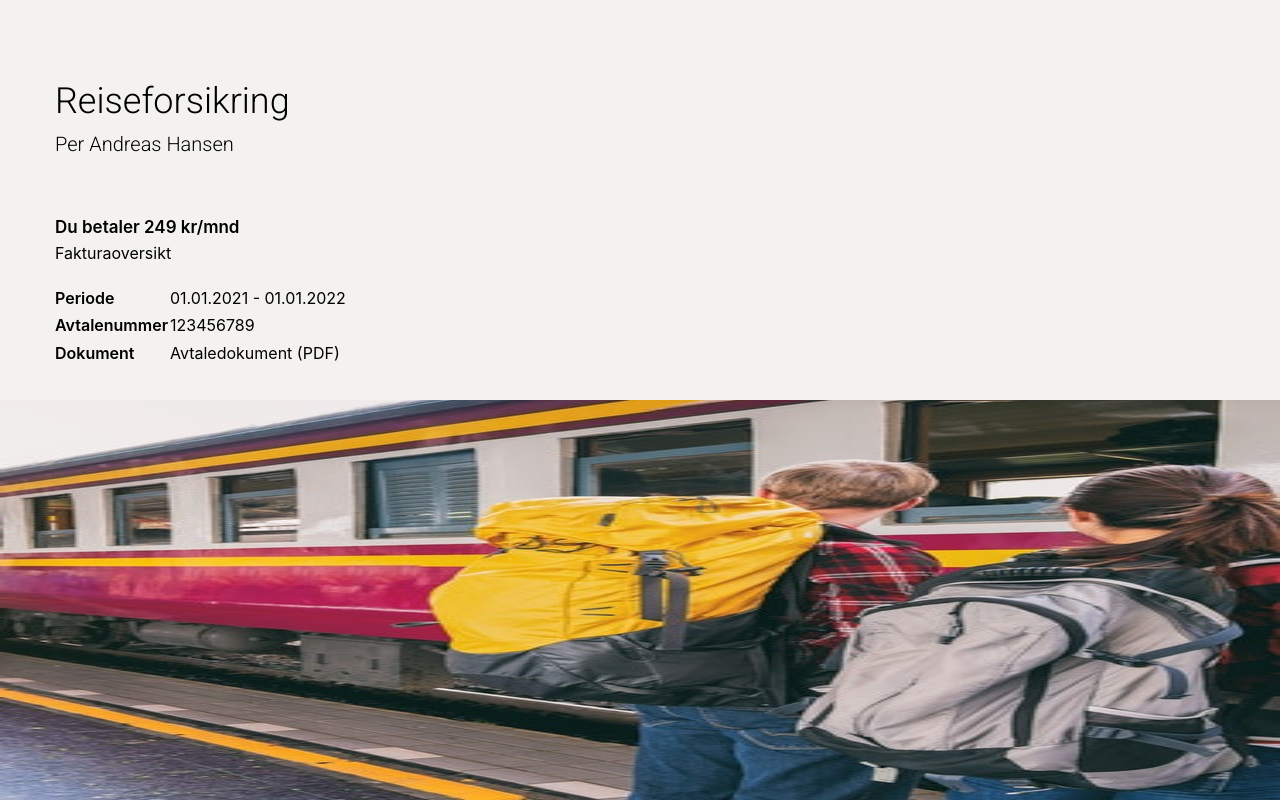
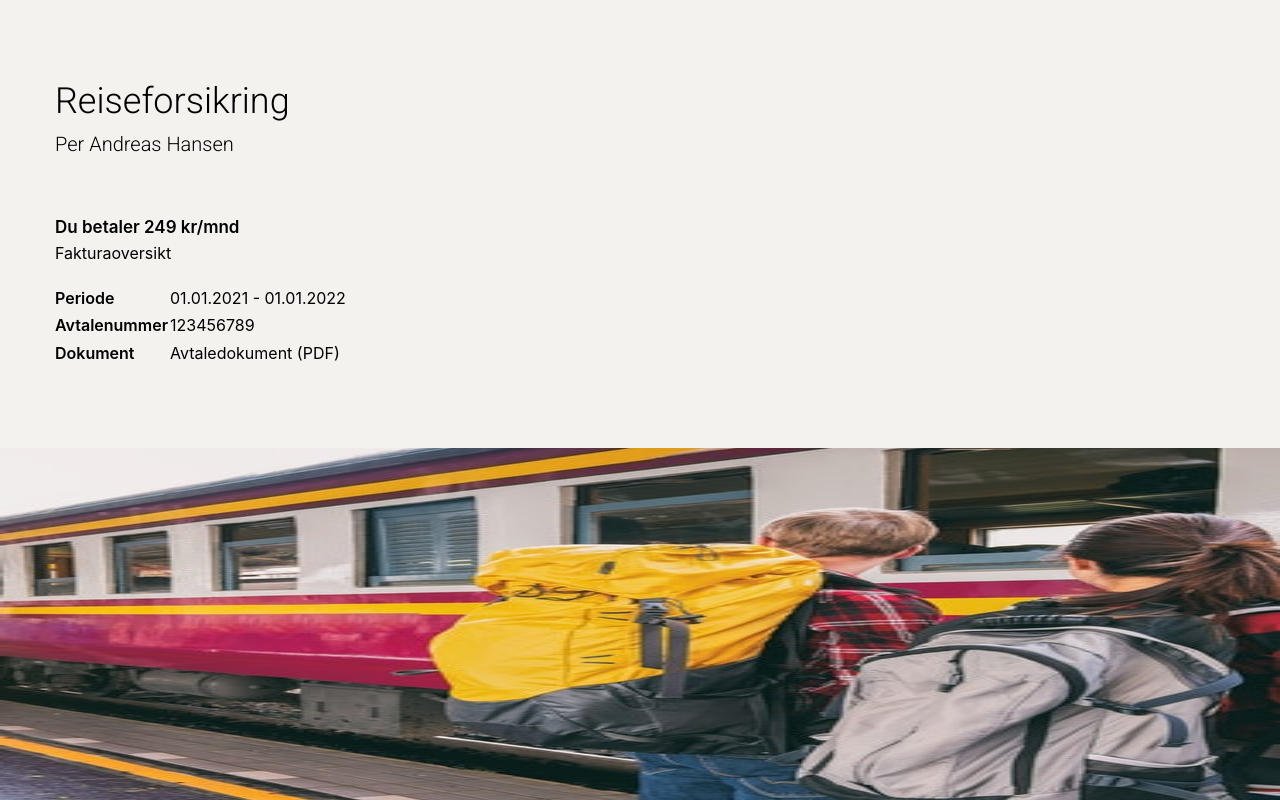
Before and after one commit to mariaopl/forsikrings-oppgave, a React (Create React App) app: page / in a window 1280 px wide. Built offline with nearby package versions, Linux system fonts and the light colour scheme.

Commit message:
New attempt at image positioning

```diff
--- a/src/index.css
+++ b/src/index.css
@@ -103,7 +103,7 @@ code {
 
 .image-div {
   position: absolute;
-  bottom: 0;
+  top: 56%;
   width: 100%;
   height: 400px;
 }
```
